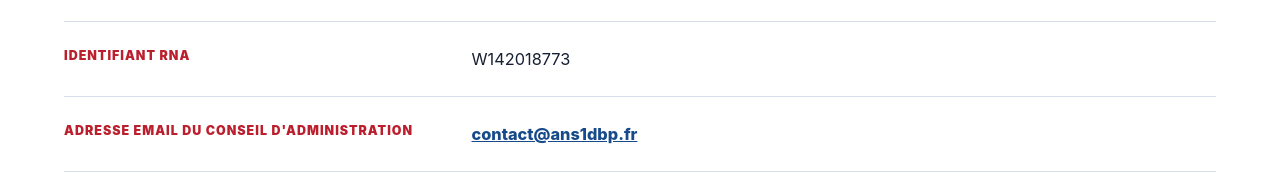
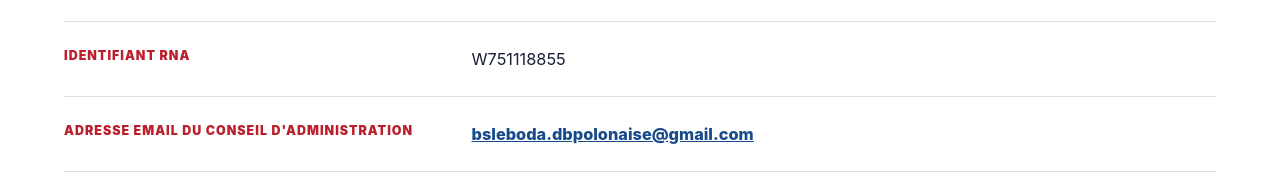
Before and after one commit to Adobels/www_ans1dbp, a plain HTML site: page index.html in a window 1280 px wide. Shown: the part 8590-8783 px from the top of the page. Drawn offline with nearby package versions, Linux system fonts and the light colour scheme; a script that the page names is missing.

Commit message:
update rna and mail values

```diff
--- a/index.html
+++ b/index.html
@@ -201,11 +201,11 @@
             </article>
             <article class="contact-card" role="listitem">
               <span class="contact-label">Identifiant RNA</span>
-              <p>W142018773</p>
+              <p>W751118855</p>
             </article>
             <article class="contact-card" role="listitem">
               <span class="contact-label">Adresse email du conseil d'administration</span>
-              <p><a href="mailto:contact@ans1dbp.fr">contact@ans1dbp.fr</a></p>
+              <p><a href="mailto:bsleboda.dbpolonaise@gmail.com">bsleboda.dbpolonaise@gmail.com</a></p>
             </article>
             <article class="contact-card social-card" role="listitem">
               <span class="contact-label">Nos sites</span>
```
